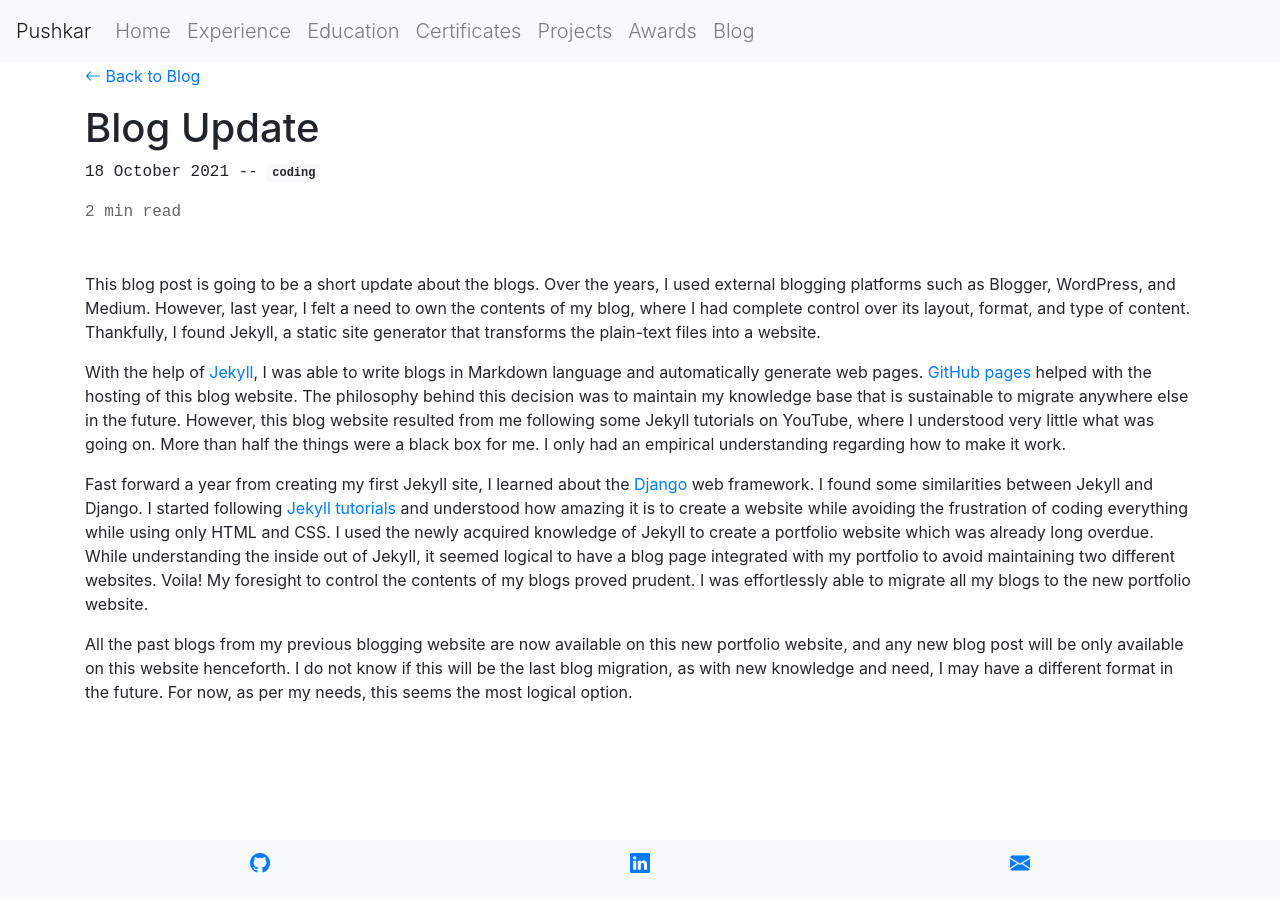
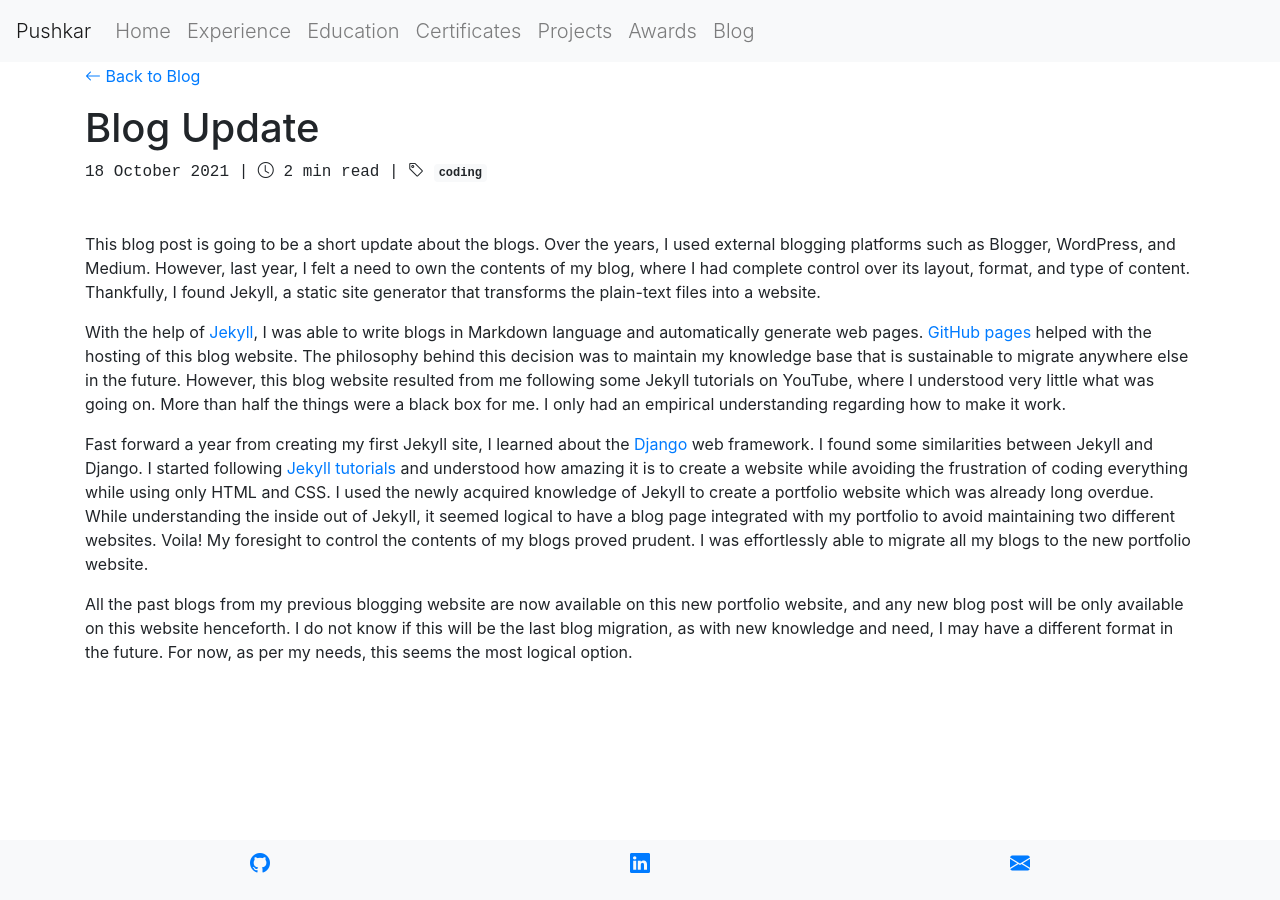
Before and after one commit to pushkarkadam/portfolio, a Jekyll site: the page built from my_collections/_posts/2021-10-19-blog-update.md, in a window 1280 px wide. Built offline with Jekyll 4.4.1, drawn with Linux system fonts in a browser that asks for light colours; nearby versions of some CDN libraries.

Commit message:
Organised read time, categories and date in on line. Added icons.

```diff
--- a/_layouts/post.html
+++ b/_layouts/post.html
@@ -11,7 +11,9 @@ layout: default
     {% if page.date %}
         <p class="blog-meta">
             {{ page.date | date: "%-d %B %Y" }}
-            --
+            | <i class="bi bi-clock"></i>
+            <span id="read-time"></span>
+            | <i class="bi bi-tag"></i>
             {% for category in page.categories %}
                 <a href="#" class="badge badge-light blog-meta">{{ category }}</a>
             {% endfor %}
--- a/_sass/main.scss
+++ b/_sass/main.scss
@@ -45,7 +45,3 @@ body {
 .page-title a:hover {
     color: blue;
 }
-
-#read-time {
-    color: #636363;
-}
```
